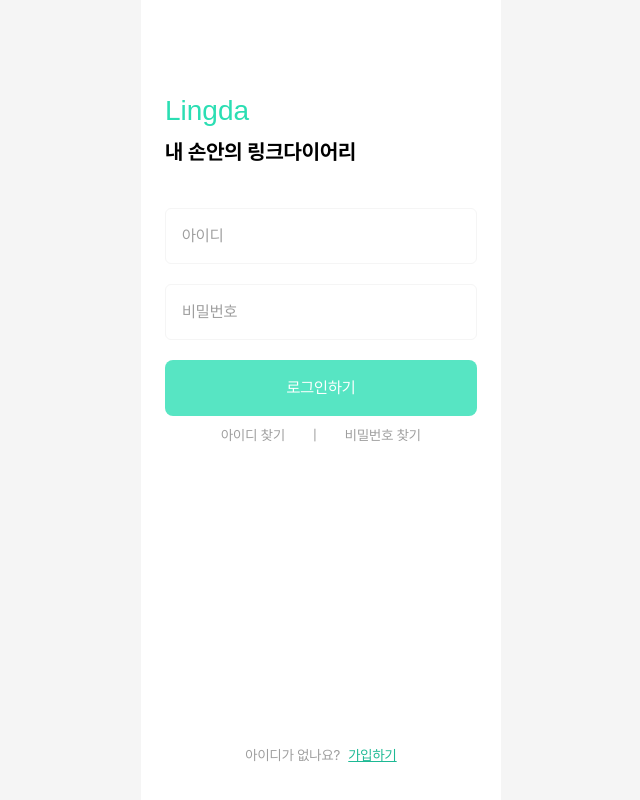
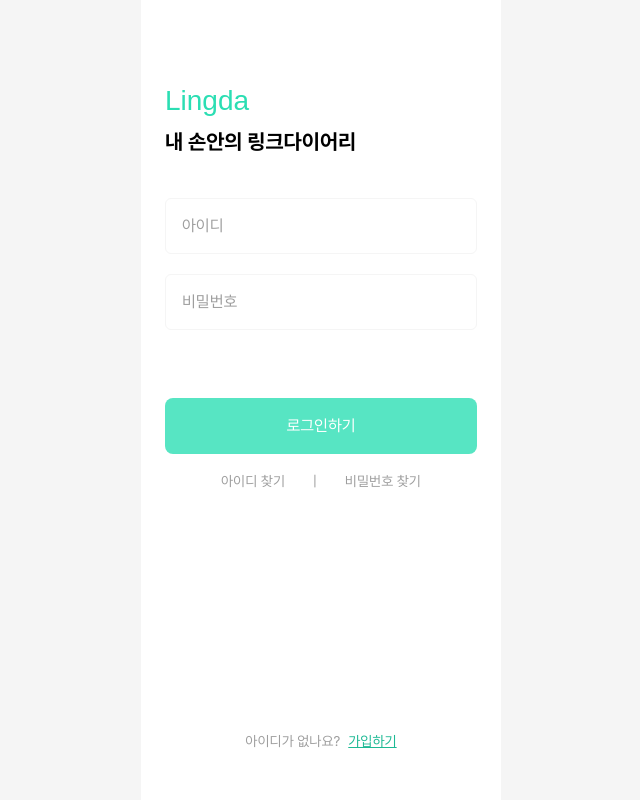
Before and after one commit to LinkDiary-Lingda/Lingda-Nextjs, a Next.js app: page /login in a window 1280 px wide. Shown: the whole page, without its empty margins (319-959 px from the left). Built offline with nearby package versions, Linux system fonts and the light colour scheme; a web font is replaced by a local one.

Commit message:
[LINGDA-55] MainHeader UI

```diff
--- a/src/app/globals.css
+++ b/src/app/globals.css
@@ -18,10 +18,9 @@ main {
   width: 360px;
   height: 100vh;
   background-color: white;
-  padding: 10px;
+  padding: 0 8px;
   display: flex;
   flex-direction: column;
-  align-items: center;
 }
 
 input:-webkit-autofill,
--- a/src/app/join/page.tsx
+++ b/src/app/join/page.tsx
@@ -55,9 +55,10 @@ export default function Join() {
   };
 
   return (
-    <div className="flex flex-col gap-2">
+    <section className="flex flex-col items-center">
+      <div>
         <BackHeader title="가입하기" />
-      <div className="py-4 text-Heading-3 font-pretendardBold">
+        <div className="pt-6 pb-12 text-Heading-3 leading-Heading-3 font-pretendardBold">
           <h1>아래 정보로</h1>
           <h1>가입을 진행합니다.</h1>
         </div>
@@ -115,5 +116,6 @@ export default function Join() {
           </div>
         </form>
       </div>
+    </section>
   );
 }
--- a/src/app/login/page.tsx
+++ b/src/app/login/page.tsx
@@ -26,7 +26,7 @@ export default function Login() {
   };
 
   return (
-    <div className="h-full flex flex-col justify-between">
+    <div className="h-full flex flex-col justify-between items-center">
       <section>
         <div className="mt-20">
           <h1 className="text-Primary-03 text-Heading-2 font-gmarketBold">
@@ -61,9 +61,11 @@ export default function Login() {
             }
           />
           {error && <small className="text-red-500 -mt-4">{error}</small>}
-          <NextButton text="로그인하기" errors={errors} />
+          <div className="mt-12">
+            <NextButton text="로그인하기" errors={errors} />
+          </div>
         </form>
-        <div className="flex justify-center mt-2">
+        <div className="flex justify-center mt-4">
           <ul className="w-[200px] flex flex-row items-center justify-between text-Gray-06 text-Body-2 leading-Body-2">
             <li>
               <Link href="/account">아이디 찾기</Link>
@@ -77,7 +79,7 @@ export default function Login() {
           </ul>
         </div>
       </section>
-      <section className="flex flex-row mb-6 justify-center gap-2 text-Body-2">
+      <section className="flex flex-row mb-12 justify-center gap-2 text-Body-2">
         <span className="text-Gray-06">아이디가 없나요?</span>
         <Link href="/join" className="text-Primary-04 underline">
           가입하기
--- a/src/app/my/layout.tsx
+++ b/src/app/my/layout.tsx
@@ -1,3 +1,4 @@
+import MainHeader from '@/components/header/MainHeader';
 import type { Metadata } from 'next';
 
 export const metadata: Metadata = {
@@ -9,5 +10,10 @@ export default function MyPageLayout({
 }: Readonly<{
   children: React.ReactNode;
 }>) {
-  return <div>{children}</div>;
+  return (
+    <>
+      <MainHeader />
+      {children}
+    </>
+  );
 }
--- a/src/app/my/page.tsx
+++ b/src/app/my/page.tsx
@@ -2,9 +2,5 @@ import MainHeader from '@/components/header/MainHeader';
 import React from 'react';
 
 export default function My() {
-  return (
-    <div>
-      <MainHeader />
-    </div>
-  );
+  return <div></div>;
 }
--- a/src/components/header/MainHeader.tsx
+++ b/src/components/header/MainHeader.tsx
@@ -1,19 +1,35 @@
 import React from 'react';
+import { AiOutlineMenu } from 'react-icons/ai';
 import { BiSearch } from 'react-icons/bi';
-import { BsStack } from 'react-icons/bs';
 
 export default function MainHeader() {
   return (
     <nav>
-      <ul className="flex flex-row justify-between bg-red-400">
+      <ul className="flex flex-row justify-between items-center h-[48px]">
         <li>
-          <BsStack />
+          <button
+            type="button"
+            aria-label="menu-button"
+            className="h-[48px] w-[48px] flex justify-center items-center"
+          >
+            <AiOutlineMenu size={24} />
+          </button>
         </li>
         <li>
-          <h1>Lingda</h1>
+          <button type="button" aria-label="home-button">
+            <h1 className="font-gmarketBold text-Heading-4 text-Primary-04">
+              Lingda
+            </h1>
+          </button>
         </li>
         <li>
-          <BiSearch />
+          <button
+            type="button"
+            aria-label="search-button"
+            className="h-[48px] w-[48px] flex justify-center items-center"
+          >
+            <BiSearch size={24} />
+          </button>
         </li>
       </ul>
     </nav>
```
Lines whose indentation alone changed are shown as unchanged.
